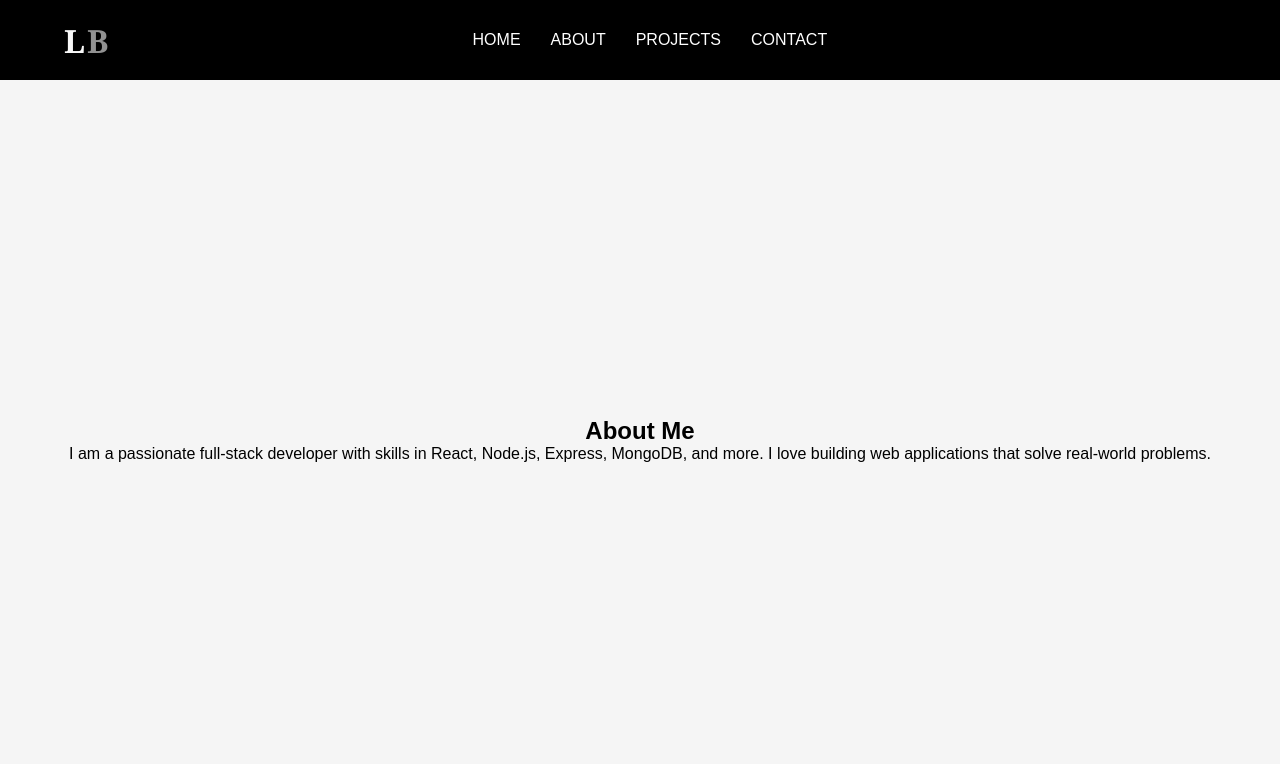
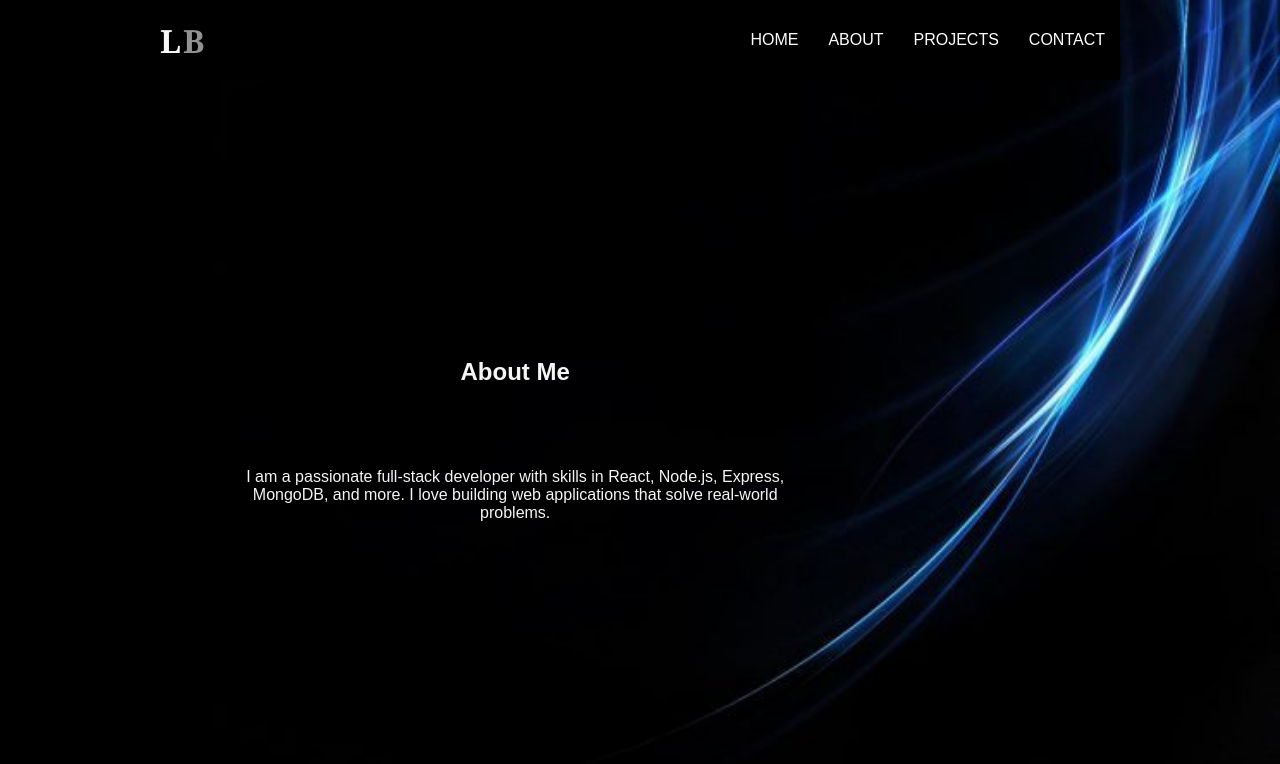
Before and after one commit to Lalitha9300/Porfolio, a React (Create React App) app: page /about in a window 1280 px wide. Shown: the top 764 px of the page. Built offline with nearby package versions, Linux system fonts and the light colour scheme.

Commit message:
added background image

```diff
--- a/src/App.css
+++ b/src/App.css
@@ -11,6 +11,11 @@
     flex-direction: column;
     align-items: center;
     justify-content: space-between;
+    background-color: black;
+    background-image: url("../src/assets/background.jpg");
+    background-position: right;
+    background-repeat: no-repeat;
+    background-size: contain;
   }
   .home-container, .about-container, .projects-container, .contact-container {
     padding: 2rem;
--- a/src/CSS/About.css
+++ b/src/CSS/About.css
@@ -1,9 +1,19 @@
 .about-container{
     height: 90vh;
-    width: 100vw;
+    width: 70vw;
+    display: flex;
+    flex-direction: column;
+    align-items: start;
+    justify-content: center;
+    color: whitesmoke;
+    /* background-color: rgba(0, 255, 255, 0.418); */
+}
+.about-container>section{
+    height: 50%;
+    width: 70%;
     display: flex;
     flex-direction: column;
     align-items: center;
-    justify-content: center;
-    background-color: whitesmoke;
+    justify-content: space-evenly;
+    /* background-color: rgba(255, 0, 0, 0.514); */
 }
--- a/src/CSS/Contact.css
+++ b/src/CSS/Contact.css
@@ -5,5 +5,5 @@
     flex-direction: column;
     align-items: center;
     justify-content: center;
-    background-color: whitesmoke;
+    color: whitesmoke;
 }
--- a/src/CSS/Header.css
+++ b/src/CSS/Header.css
@@ -1,7 +1,7 @@
 header {
     background-color: black;
     height: 10vh;
-    width: 100vw;
+    width: 75vw;
     display: flex;
     align-items: center;
     justify-content: center;
@@ -16,7 +16,7 @@ header ul {
   }
   header>nav{
     height: 100%;
-    width: 90%;
+    width: 100%;
     display: flex;
     align-items: center;
     justify-content: space-between;
--- a/src/CSS/Home.css
+++ b/src/CSS/Home.css
@@ -5,7 +5,7 @@
     flex-direction: column;
     align-items: center;
     justify-content: center;
-    background-color: whitesmoke;
+    color: whitesmoke;
 }
 .home-container>div{
     height: 50%;
--- a/src/CSS/Projects.css
+++ b/src/CSS/Projects.css
@@ -5,5 +5,6 @@
     flex-direction: column;
     align-items: center;
     justify-content: center;
-    background-color: whitesmoke;
+    color: whitesmoke;
+    background-color:rgba(44, 161, 161, 0.493)
 }
--- a/src/Components/About.jsx
+++ b/src/Components/About.jsx
@@ -10,12 +10,14 @@ const About = () => {
       animate={{ opacity: 1, x: 0 }}
       transition={{ duration: 0.8 }}
     >
+      <section>
       <h2>About Me</h2>
       <p>
         I am a passionate full-stack developer with skills in React, Node.js,
         Express, MongoDB, and more. I love building web applications that solve
         real-world problems.
       </p>
+      </section>
     </motion.div>
   );
 }
--- a/src/Components/Header.jsx
+++ b/src/Components/Header.jsx
@@ -17,7 +17,7 @@ const Header = () => {
           <li><Link to="/projects">Projects</Link></li>
           <li><Link to="/contact">Contact</Link></li>
         </ul>
-        end
+
       </nav>
     </header>
   );
--- a/src/Components/Projects.jsx
+++ b/src/Components/Projects.jsx
@@ -10,6 +10,7 @@ const Projects = () => {
       animate={{ opacity: 1, y: 0 }}
       transition={{ duration: 0.8 }}
     >
+      <main>
       <h2>My Projects</h2>
       <div className="project-grid">
         <div className="project-card">
@@ -22,6 +23,7 @@ const Projects = () => {
         </div>
         {/* Add more projects as needed */}
       </div>
+      </main>
     </motion.div>
   );
 }
```
Also changed, not shown: src/assets/background.jpg (added).
